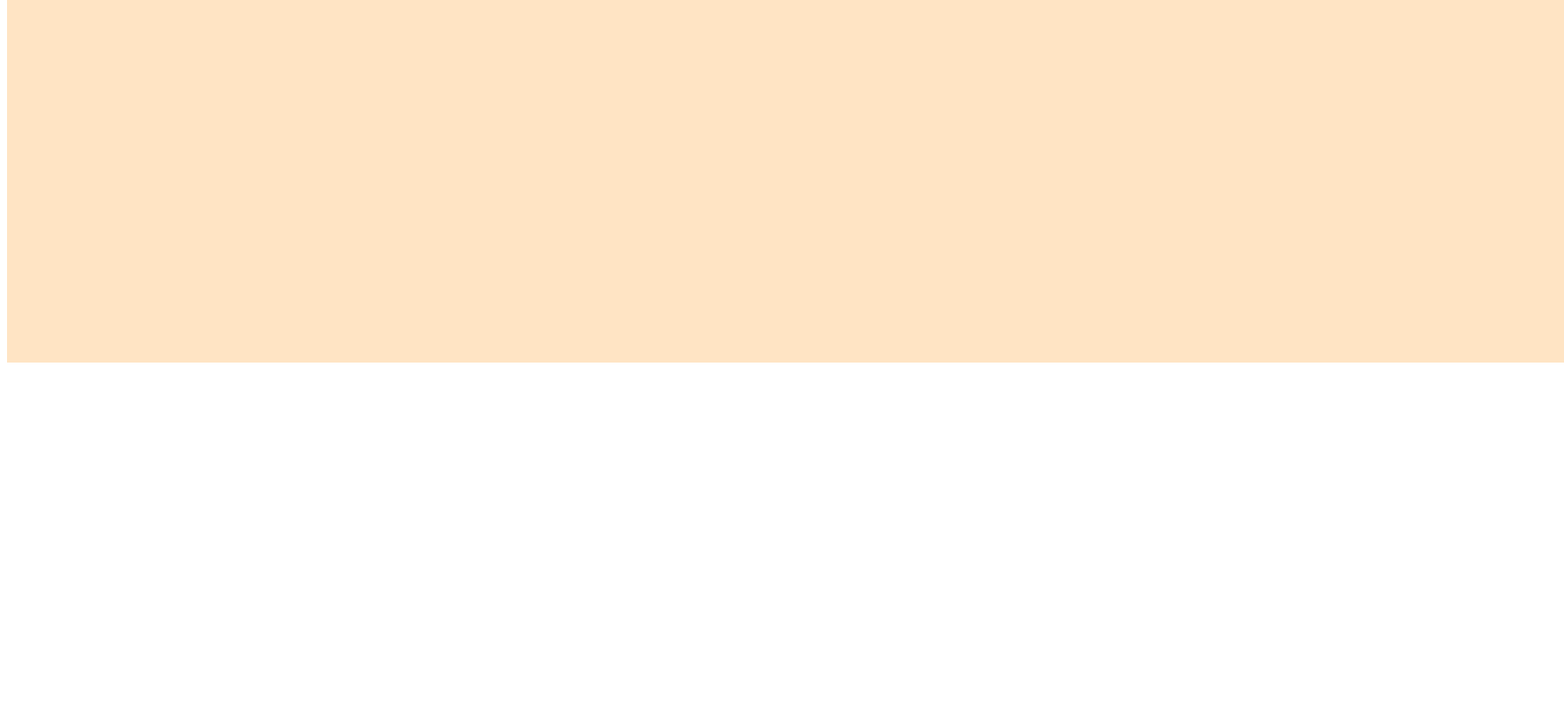
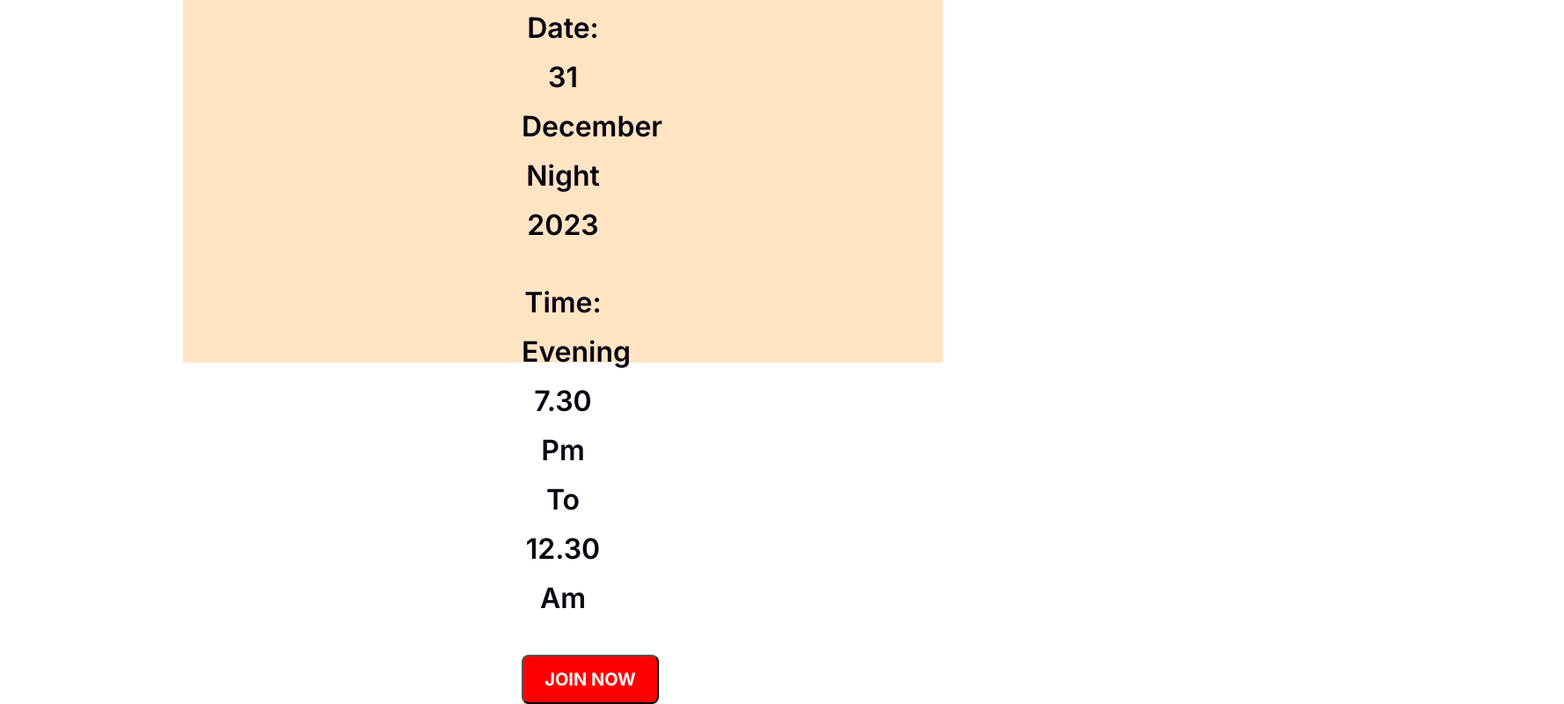
Before and after one commit to RaihanHabib1/my-new-website, a plain HTML site: page index.html in a window 1280 px wide. Shown: the part 4165-4965 px from the top of the page at 88% size, 1778 px wide, since content can reach past the window. Before the commit the page ends 4585 px from the top, so only its background shows below. Drawn offline with Linux system fonts and the light colour scheme.

Commit message:
protfolio

```diff
--- a/index.html
+++ b/index.html
@@ -37,6 +37,7 @@
         <p>Place: New Park Hotel</p>
         <p> Date: 31 December Night 2023</p>
         <p>Time: Evening 7.30 pm to 12.30 am</p>
+        <button class="jn">Join Now</button>
     </div>
     </main>
 </body>
--- a/style.css
+++ b/style.css
@@ -94,7 +94,6 @@ font-weight: 700;
 text-transform: uppercase; */
 }
 .park{
-    width: 1000px;
     height: 482px;
     fill: linear-gradient(180deg, rgba(255, 0, 0, 0.10) 0%, rgba(255, 0, 0, 0.00) 100%);
     text-align: center;
@@ -102,11 +101,23 @@ text-transform: uppercase; */
     color: #070211;
 font-family: Inter;
 font-size: 32px;
-font-style: normal;
 font-weight: 600;
 line-height: 56px;
 text-transform: capitalize;
 background-color:bisque;
-background-position: center;
+background-position: right;
 background-repeat: no-repeat;
+margin: 0px 200px 200px;
 }
+.jn{
+    color: #fff;
+font-family: Inter;
+font-size: 20px;
+font-weight: 700;
+text-transform: uppercase;
+width: 156px;
+height: 56px;
+border-radius: 8px;
+background-color: red;
+
+}
```
